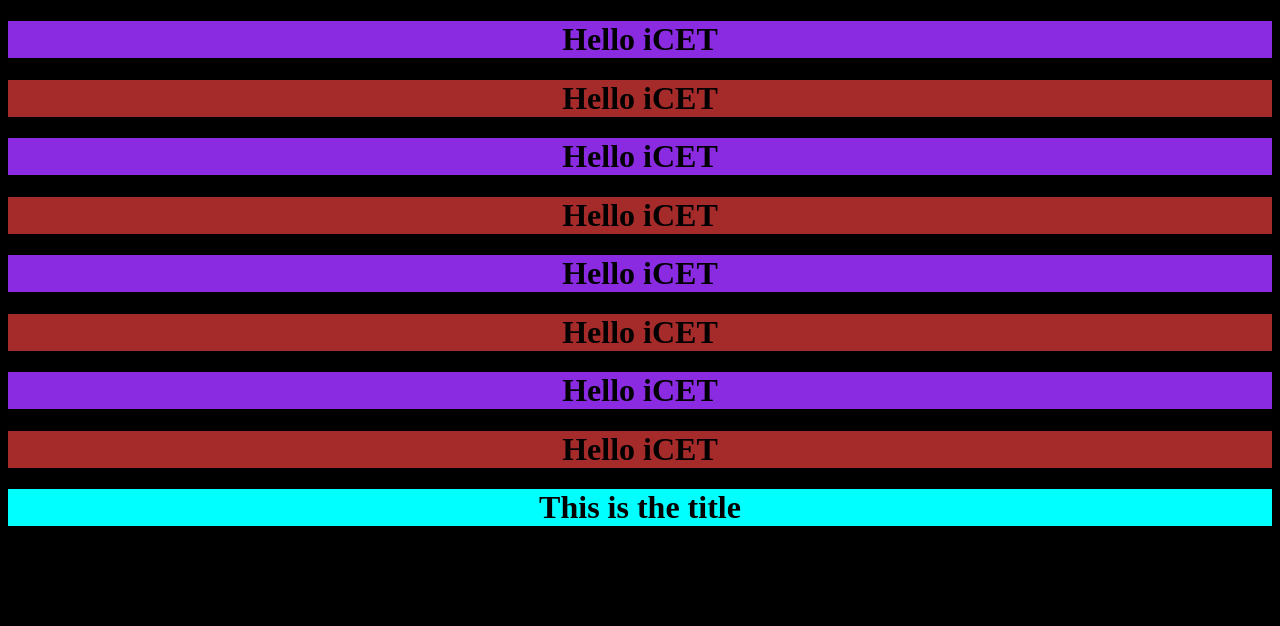
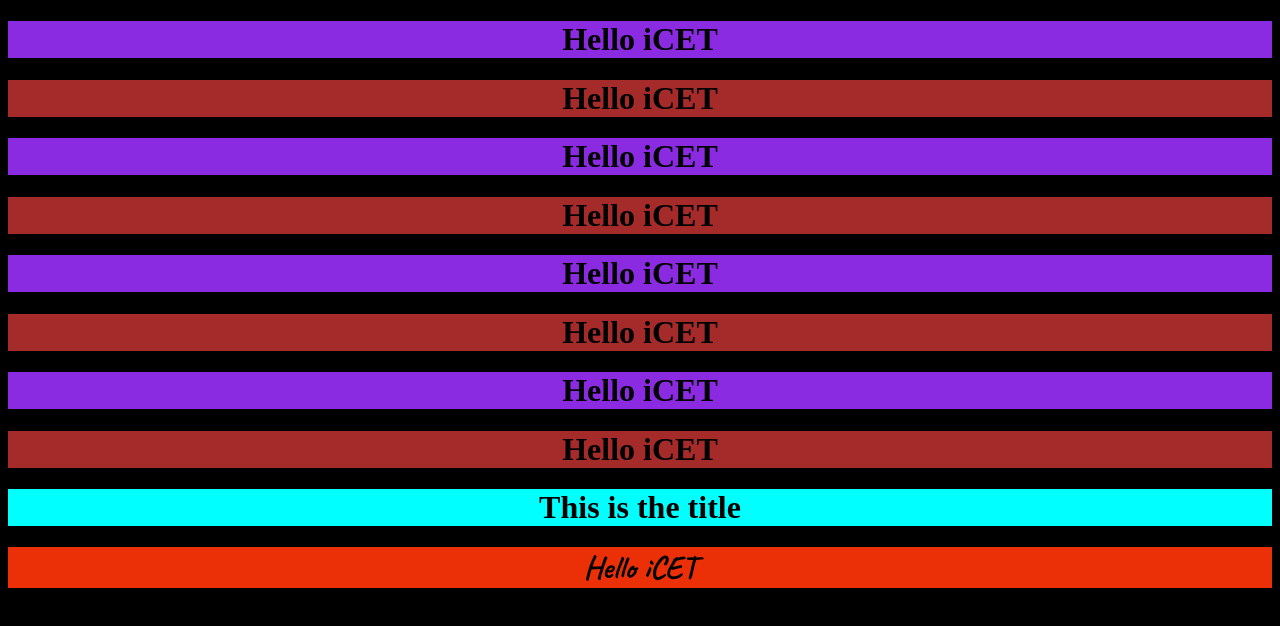
Before and after one commit to isiwaravishwanath/2026.10.02-Day04, a plain HTML site: page index.html in a window 1280 px wide. Drawn offline with Linux system fonts and the light colour scheme.

Commit message:
Add helloText class for custom styling in index.html and update CSS

```diff
--- a/CSS/style.css
+++ b/CSS/style.css
@@ -1,3 +1,5 @@
+@import url('https://fonts.googleapis.com/css2?family=Caveat:wght@400..700&display=swap');
+
 .odd{
     background-color: blueviolet;
 }
@@ -17,3 +19,9 @@
 *{
     background-color: black;
 }
+
+.helloText{
+    background-color: #eb2f06;
+    /* font-family: Verdana, Geneva, Tahoma, sans-serif; */
+    font-family: "Caveat", cursive;
+}
--- a/index.html
+++ b/index.html
@@ -19,6 +19,8 @@
     <h1 class="even">Hello iCET</h1>
 
     <h1 id="title">This is the title</h1>
+
+    <h1 class="helloText">Hello iCET</h1>
 </body>
 
 </html>
```
